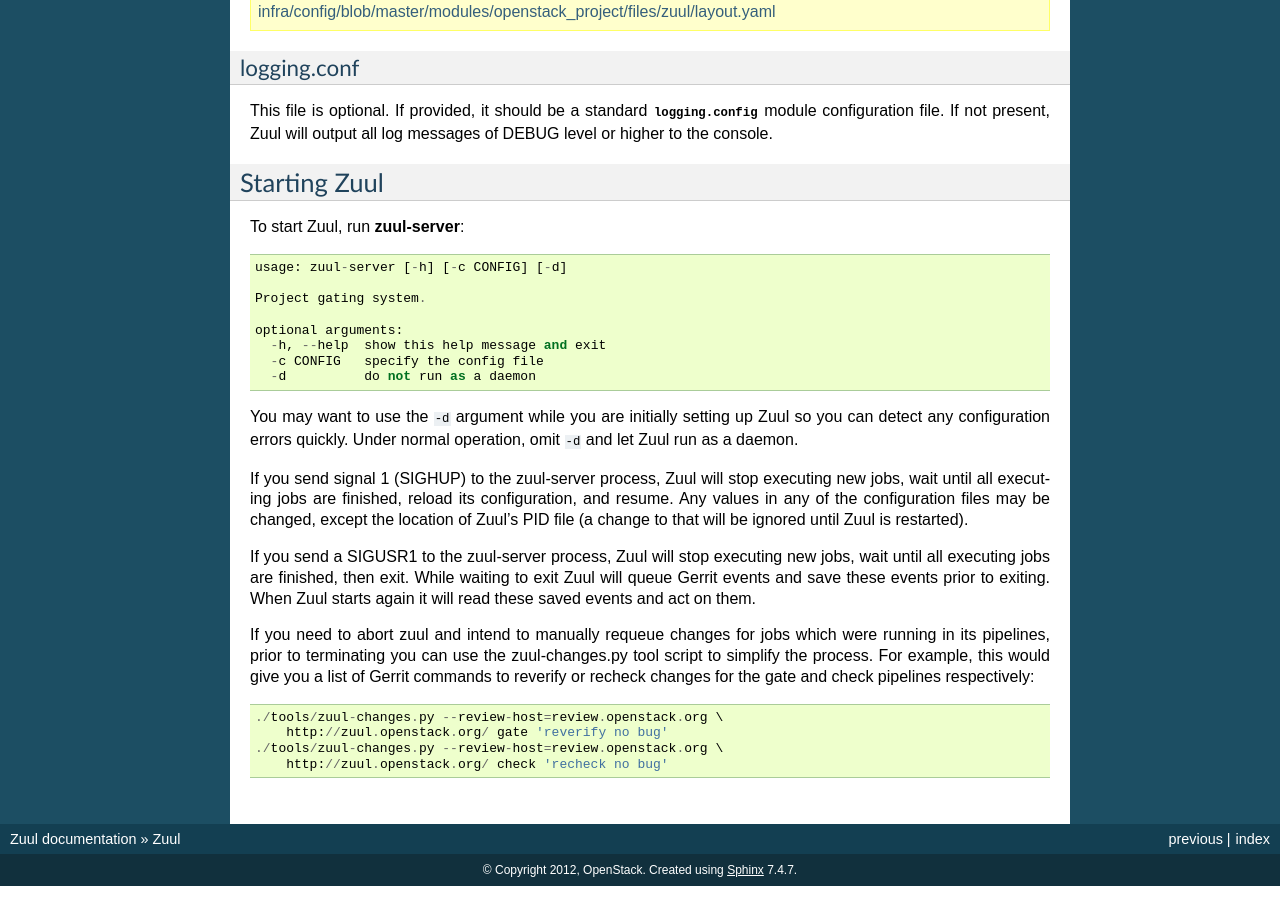
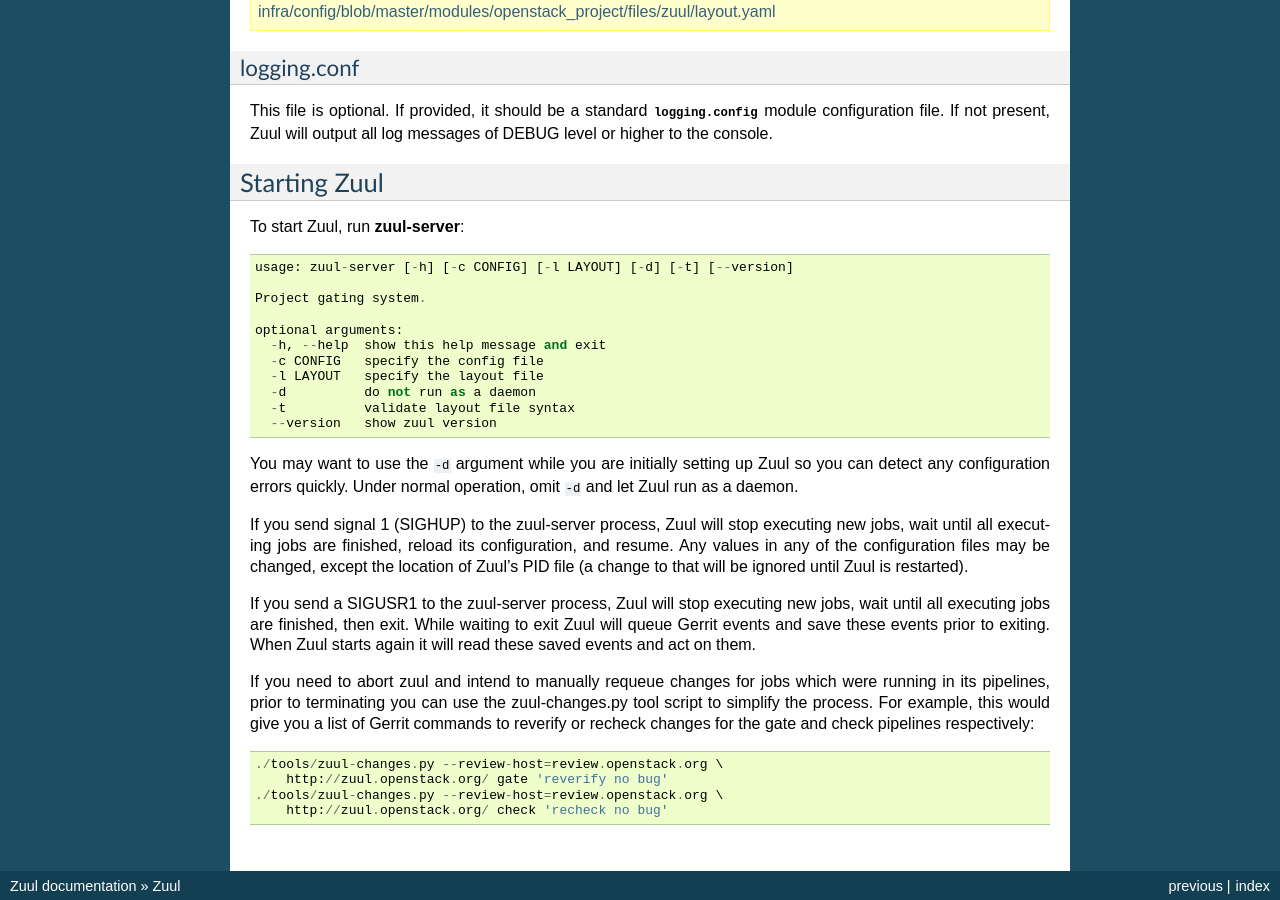
Before and after one commit to openstack-infra/zuul, a Sphinx documentation site: the page built from doc/source/zuul.rst, in a window 1280 px wide and 900 px high, scrolled down 7537 px. Built offline with Sphinx 7.4.7, drawn with Linux system fonts in a browser that asks for light colours.

Commit message:
doc: sync usage with recent changes
The documentation was missing recent optional arguments such as
--version.

Change-Id: Iad111d2f5c14c54d1495f2ba837627e0ea42acb0
Reviewed-on: https://review.openstack.org/27172
Reviewed-by: Jesse Keating <jesse.keating@rackspace.com>
Reviewed-by: Khai Do <zaro0508@gmail.com>
Reviewed-by: Clark Boylan <clark.boylan@gmail.com>
Approved: Jeremy Stanley <fungi@yuggoth.org>
Reviewed-by: Jeremy Stanley <fungi@yuggoth.org>
Tested-by: Jenkins

```diff
--- a/doc/source/zuul.rst
+++ b/doc/source/zuul.rst
@@ -511,14 +511,17 @@
 
 To start Zuul, run **zuul-server**::
 
-  usage: zuul-server [-h] [-c CONFIG] [-d]
+  usage: zuul-server [-h] [-c CONFIG] [-l LAYOUT] [-d] [-t] [--version]
 
   Project gating system.
 
   optional arguments:
     -h, --help  show this help message and exit
     -c CONFIG   specify the config file
+    -l LAYOUT   specify the layout file
     -d          do not run as a daemon
+    -t          validate layout file syntax
+    --version   show zuul version
 
 You may want to use the ``-d`` argument while you are initially setting
 up Zuul so you can detect any configuration errors quickly.  Under
```
